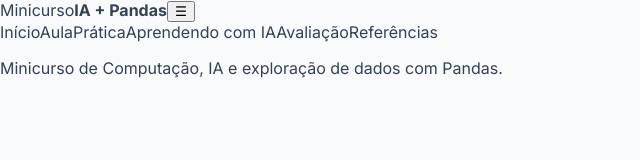
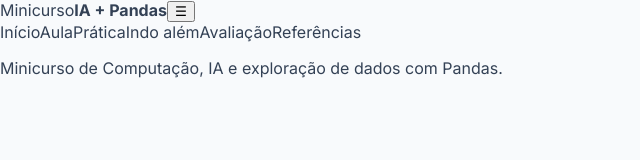
Before and after one commit to LucasAurelio0/Minicurso-Pandas, a React (Vite) app: page /ia in a window 1280 px wide. Shown: the top 160 px of the page, without its empty margins (0-640 px from the left). Built offline with nearby package versions, Linux system fonts and the light colour scheme; the HTML template or start-up script is replaced by a standard one.

Commit message:
Fix: Melhorias de escrita

```diff
--- a/src/components/Header.tsx
+++ b/src/components/Header.tsx
@@ -53,7 +53,7 @@
                     </a>
 
                     <a href="#ia" onClick={closeMenu}>
-                        Aprendendo com IA
+                        Indo além
                     </a>
 
                     <a href="#avaliacao" onClick={closeMenu}>
--- a/src/pages/Avaliacao.tsx
+++ b/src/pages/Avaliacao.tsx
@@ -49,7 +49,7 @@
         correctAnswer: 2,
         feedback: [
             'Os nomes das colunas podem ser observados utilizando, por exemplo, `columns`.',
-            'A quantidade de valores ausentes pode ser investigada com outros comandos, como `isna()`.',
+            'A quantidade de valores ausentes pode ser investigada com comandos como `df.isna().sum()`',
             'Correto! O atributo `shape` informa a quantidade de linhas e colunas do DataFrame.',
             'A média das colunas numéricas pode ser obtida por meio de métodos estatísticos, como `mean()`.',
         ],
@@ -149,7 +149,7 @@
             'Memorizar comandos não garante compreensão sobre quando ou por que utilizá-los.',
         ],
         explanation:
-            'A estratégia pode ser resumida como: tentar compreender, explicar, dialogar com a IA, questionar, revisar e verificar.',
+            'A estratégia pode ser resumida como: tentar compreender, explicar com suas próprias palavras, questionar com apoio da IA, identificar lacunas, verificar as informações em fontes confiáveis e revisar sua explicação.',
     },
 ]
 
--- a/src/pages/Home.tsx
+++ b/src/pages/Home.tsx
@@ -207,7 +207,7 @@
             <section className="section section-alt">
                 <div className="container">
                     <span className="section-label">
-                        COMO FUNCIONA
+                        COMO ESTUDAR NESTE CURSO
                     </span>
 
                     <h2>Uma aprendizagem baseada em diálogo</h2>
--- a/src/pages/IA.tsx
+++ b/src/pages/IA.tsx
@@ -3,10 +3,10 @@
         <div className="section ia-section">
             <div className="container">
                 <span className="section-label">
-                    APRENDENDO COM IA
+                    INDO ALÉM
                 </span>
 
-                <h1>Aprender com IA vai além do Pandas</h1>
+                <h1>Uma estratégia que vai além do Pandas</h1>
 
                 <p className="section-intro">
                     A estratégia que você experimentou neste minicurso pode ser
--- a/src/pages/Pratica.tsx
+++ b/src/pages/Pratica.tsx
@@ -3,10 +3,10 @@
         <div className="section pratica-section">
             <div className="container">
                 <span className="section-label">
-                    PRÁTICA
+                    CONSOLIDANDO O CONHECIMENTO
                 </span>
 
-                <h1>Atividade prática</h1>
+                <h1>Coloque em prática o que você viu na aula</h1>
 
                 <p className="section-intro">
                     Agora é sua vez de explorar o conjunto exemplificado na aula utilizando
```
